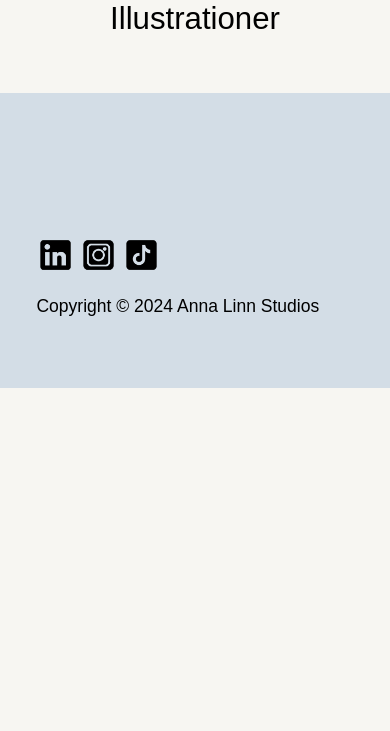
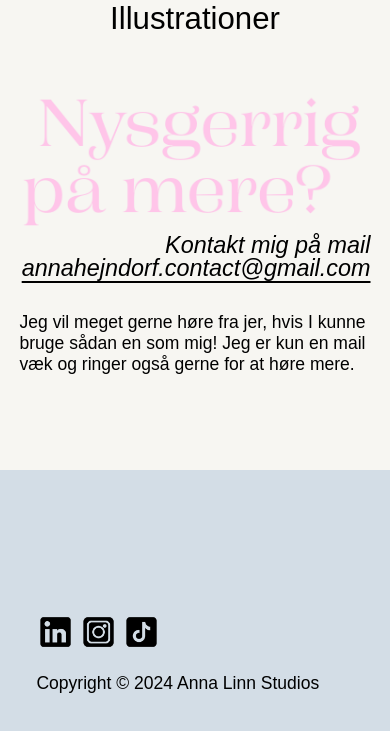
Before and after one commit to AnnaLinnH/Portfolio, a plain HTML site: page index.html in a window 390 px wide. Shown: the part 5482-6213 px from the top of the page. Before the commit the page ends 5870 px from the top, so only its background shows below. Drawn offline with Linux system fonts and the light colour scheme; a web font is replaced by a local one.

Commit message:
nysgerrig på mere tilføjet

```diff
--- a/index.html
+++ b/index.html
@@ -95,6 +95,15 @@
               </div>
             </div>
           </div>
+          <div class="nysgerrigpamere">
+            <img src="images/nysgerrig.png" class="billede100" alt="nysgerrig på mere?">
+            <h4 class="right">Kontakt mig på mail <a href="mailto:annahejndorf.contact@gmail.com" class="maillink">annahejndorf.contact@gmail.com</a></h4>
+        </div>
+        <div class="nysgerrigpamereM">
+            <img src="images/nysgerrigM.png" class="billede100">
+            <h4 class="right">Kontakt mig på mail <a href="mailto:annahejndorf.contact@gmail.com" class="maillink">annahejndorf.contact@gmail.com</a></h4>
+            <p>Jeg vil meget gerne høre fra jer, hvis I kunne bruge sådan en som mig! Jeg er kun en mail væk og ringer også gerne for at høre mere.</p>
+        </div>
       </main>
       <footer>
         <div class="footerkolonner">
--- a/style.css
+++ b/style.css
@@ -8,9 +8,24 @@ body {
   color: #000;
  }
 
+ .maillink{
+  text-decoration: underline;
+  text-decoration-thickness: 2px;
+  text-underline-offset: 5px;
+ }
+
+ .maillink:hover{
+  color:#10289E;
+  text-shadow: 2px 2px #D3DDE6;
+ }
+
  .center{
   text-align: center;
   margin:auto;
+ }
+
+ .right{
+  text-align: right;
  }
 /*--------typografi---------*/
 
@@ -30,6 +45,15 @@ h3{
   line-height: 1em;
   margin-top: 2vh;
 }
+
+  h4{
+    font-family: "campaign-serif", sans-serif;
+    font-weight: 100;
+    font-style: italic;
+    font-size: 3vw;
+   line-height: 1em;
+   margin-top: 2vh;
+  }
 
   p{
     font-family: "quicksand", sans-serif;
@@ -53,6 +77,22 @@ h3{
     font-weight: 400;
     font-size: 8vw;
     margin-top: 3vh;
+  }
+
+  h4{
+    font-family: "campaign-serif", sans-serif;
+    font-weight: 100;
+    font-style: italic;
+    font-size: 6vw;
+   line-height: 1em;
+   margin-top: 0vw;
+  }
+
+  h5{
+    font-family: "quicksand", sans-serif;
+    font-size: 6vw;
+    font-weight: 300;
+    text-transform: uppercase;
   }
 
   p{
@@ -541,6 +581,16 @@ footer{
   background-position: center;
 }
 
+.nysgerrigpamere{
+  width:85%;
+  margin: auto;
+  margin-bottom:7vw;
+}
+
+.nysgerrigpamereM{
+  display: none;
+}
+
 @media screen and (max-width: 768px) {
   #portfolioforside{
       background-image: url("images/portfolioM.png");
@@ -563,4 +613,15 @@ footer{
     height: 55vh;
     margin-top: 2vh;
   }
+  .nysgerrigpamereM{
+    width: 90%;
+    margin: auto;
+    display: block;
+    padding-bottom: 20vw;
+  }
+
+  .nysgerrigpamere{
+    display: none;
+  }
+
 }
```
Also changed, not shown: portfolio.html (+9 -0 lines), images/nysgerrig.png (added), images/nysgerrigM.png (added).
